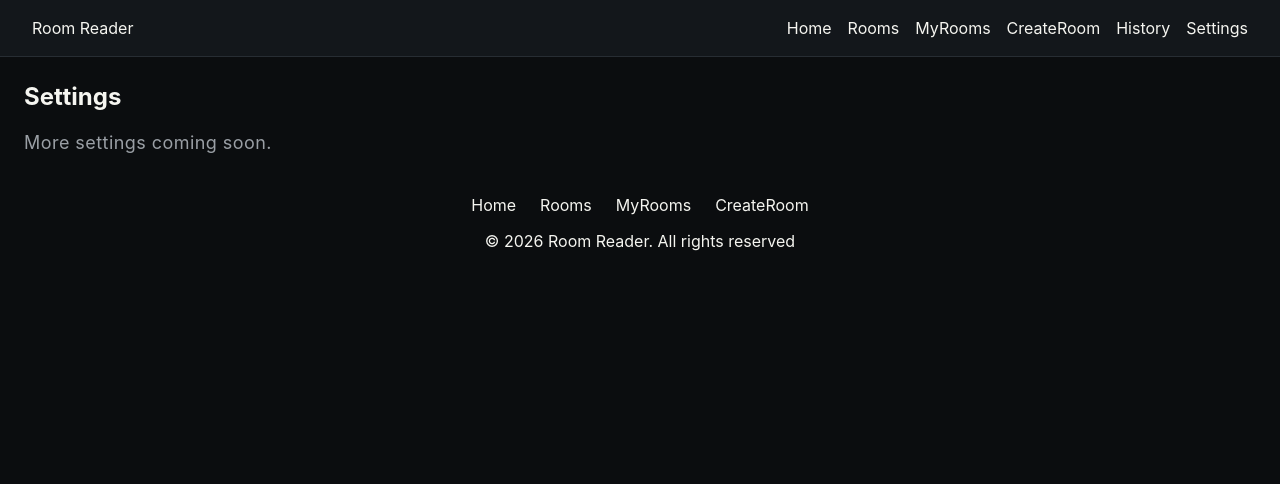
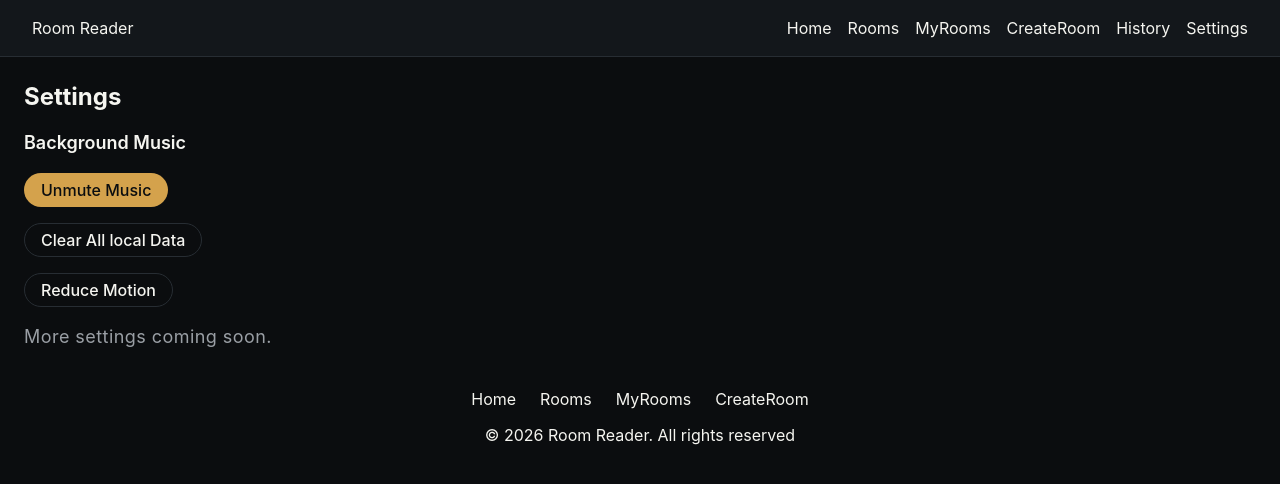
Before and after one commit to gouravasija16/room-reader, a React (Vite) app: page /settings in a window 1280 px wide. Shown: the top 484 px of the page. Built offline with nearby package versions, Linux system fonts and the light colour scheme.

Commit message:
worked on settings page

```diff
--- a/src/App.jsx
+++ b/src/App.jsx
@@ -14,9 +14,30 @@ import PuzzleEditor from "./components/pages/PuzzleEditor.jsx"
 import Preview from "./components/pages/Preview.jsx"
 import Settings from "./components/settings/Settings.jsx"
 import History from "./components/history/History.jsx"
+import ambientMusic from "./assets/ambient-music.mp3"
+import useLocalStorage from "./components/shared/useLocalStorage.jsx"
+import { useRef,useEffect } from "react"
 function App() {
+  const audioRef=useRef(null)
+  const [isMuted,setIsMuted] = useLocalStorage('music-muted', true)
+  const [reducedMotion]=useLocalStorage('reduced-motion',false)
+  useEffect(()=>{
+    if(!isMuted){
+      audioRef.current?.play()
+    }else{
+      audioRef.current?.pause()
+    }
+  },[isMuted])
+  useEffect(()=>{
+    if(reducedMotion){
+      document.documentElement.classList.add('reduce-motion')
+    }else{
+       document.documentElement.classList.remove('reduce-motion')
+    }
+  },[reducedMotion])
   return (
     <div className="bg-background text-text">
+    <audio  ref={audioRef} src={ambientMusic}  loop muted={isMuted}  />
       <Navbar />
        <div >
       <Routes>
@@ -33,7 +54,7 @@ function App() {
         <Route path="preview" element={<Preview/>} />
         </Route>
         <Route path="/history" element={<History/>}/>
-        <Route path="/settings" element={<Settings />}/>
+        <Route path="/settings" element={<Settings isMuted={isMuted} setIsMuted={setIsMuted} />}/>
       </Routes>
       </div>
       <Footer/>
--- a/src/components/pages/Results.jsx
+++ b/src/components/pages/Results.jsx
@@ -6,6 +6,7 @@ import { useEffect } from "react"
 import formatTime from "../../utils/formatTime"
 export default function Results(){
     const {roomId}=useParams()
+    const [reducedMotion]=useLocalStorage('reduced-motion',false)
     const location=useLocation()
     const [bestTime,setBestTime]=useLocalStorage(`best-time-${roomId}`,null)
     const {time,puzzleCount,Count,seconds}=location.state
@@ -28,7 +29,7 @@ export default function Results(){
         <section className="flex flex-col justify-center items-center min-h-screen  tracking-wider">
            <h2 className="text-3xl font-bold text-accent tracking-wide font-sans text-center my-1">You Escaped! 🎉 </h2>
            <p className="text-muted text-lg my-3">Great job! You solved all the puzzles.</p>
-           <Confetti width={window.innerWidth} height={window.innerHeight} />
+           { !reducedMotion && <Confetti width={window.innerWidth} height={window.innerHeight} />}
               <h3 className="text-sm text-muted">Your Time</h3>
               <p className="text-accent text-4xl font-bold" >{time}</p>
               {bestTime && <p className="text-muted text-sm ">Best Time: {formatTime(bestTime)}</p>}
--- a/src/components/settings/Settings.jsx
+++ b/src/components/settings/Settings.jsx
@@ -1,8 +1,33 @@
-export default function Settings(){
+
+import useLocalStorage from "../shared/useLocalStorage.jsx"
+import Button from "../shared/Button.jsx"
+export default function Settings({ isMuted, setIsMuted }){
+    console.log(isMuted)
+    const [reducedMotion,setReducedMotion]=useLocalStorage('reduced-motion',false)
+    function handleClearData(){
+        if(!window.confirm("This will delete all your created rooms,best times, and history. This cannot be undone. Continue?")) return
+            localStorage.clear()
+            window.location.reload()
+    }
     return(
         <div className="flex flex-col gap-4 p-6">
              <h2 className="text-2xl text-text font-bold">Settings</h2>
-             <p className="text-lg text-muted tracking-wide">More settings coming soon.</p>
+             <div className="flex flex-col gap-4">
+                <h3 className="text-lg font-semibold">Background Music</h3>
+                <div>
+                     <Button variant="primary" onClick={()=>setIsMuted(!isMuted)}>
+                    {isMuted ? "Unmute Music" : "Mute Music"}
+                </Button>
+                </div>
+
+             </div>
+             <div>
+            <Button variant="secondary" onClick={handleClearData}>Clear All local Data</Button>
+            </div>
+            <div>
+                <Button variant="secondary" onClick={()=>setReducedMotion(!reducedMotion)} >{reducedMotion ? 'Enable Animations' : 'Reduce Motion'}</Button>
+            </div>
+            <p className="text-lg text-muted tracking-wide">More settings coming soon.</p>
         </div>
 
     )
--- a/src/components/shared/Button.jsx
+++ b/src/components/shared/Button.jsx
@@ -2,10 +2,10 @@ export default function Button({ children, variant, onClick }) {
     const baseStyles = "px-4 py-1 rounded-3xl font-medium transition w-auto";
     const variantStyles =
         variant === "primary"
-            ? "bg-accent hover:opacity-90 text-background text-center border border-transparent rounded-2xl w-auto "
+            ? "bg-accent hover:opacity-90 text-background text-center border border-transparent rounded-2xl"
             : variant === "secondary"
                 ? "bg-transparent text-text border border-border hover:bg-surface"
-                : "bg-transparent text-accent hover:underline px-0 py-0";
+                : "bg-transparent text-accent hover:underline px-0 py-0 w-auto ";
 
     return (
         <button className={`${baseStyles} ${variantStyles}`} onClick={onClick}>
--- a/src/components/shared/RoomCard.jsx
+++ b/src/components/shared/RoomCard.jsx
@@ -3,7 +3,7 @@ import DifficultyBadge from "./DifficultyBadge";
 export default function RoomCard({key,room}){
     return(
          <div className="bg-elevated flex flex-col gap-5 rounded-lg px-6 py-5 border border-border transition hover:border-accent hover:scale-90 " key={key}>
-          <h2 className="font-semibold text-lg text-text ">{room.title}</h2>
+          <h2 className="font-semibold text-lg text-text capitalize">{room.title}</h2>
           <DifficultyBadge difficulty={room.difficulty} />
           <p className="text-sm text-muted">{room.puzzleCount} puzzles <span>• {room.timeLimit} min</span></p>
           <Link to={`/rooms/${room.id}`} className="px-6 py-3 rounded-lg font-medium transition hover:text-accent" >
--- a/src/components/shared/useLocalStorage.jsx
+++ b/src/components/shared/useLocalStorage.jsx
@@ -1,9 +1,12 @@
 import { useEffect, useState } from "react"
 export default function useLocalStorage(key,initialValue){
     function handleLocalStorage(){
-          return localStorage.getItem(key)
-         ? JSON.parse(localStorage.getItem(key))
-         : initialValue
+        try{
+            const item=localStorage.getItem(key)
+            return item ? JSON.parse(item) : initialValue
+        } catch {
+            return initialValue
+        }
      }
     const [value,setValue]=useState(()=>handleLocalStorage())
      useEffect(()=>{
--- a/src/index.css
+++ b/src/index.css
@@ -8,3 +8,7 @@
   --color-border:#272D33;
   --color-accent:#D4A24C;
 }
+.reduce-motion *{
+  transition:none !important;
+  animation:none !important;
+}
```
Also changed, not shown: 1 other file (tests, documents, lock files or other folders).
